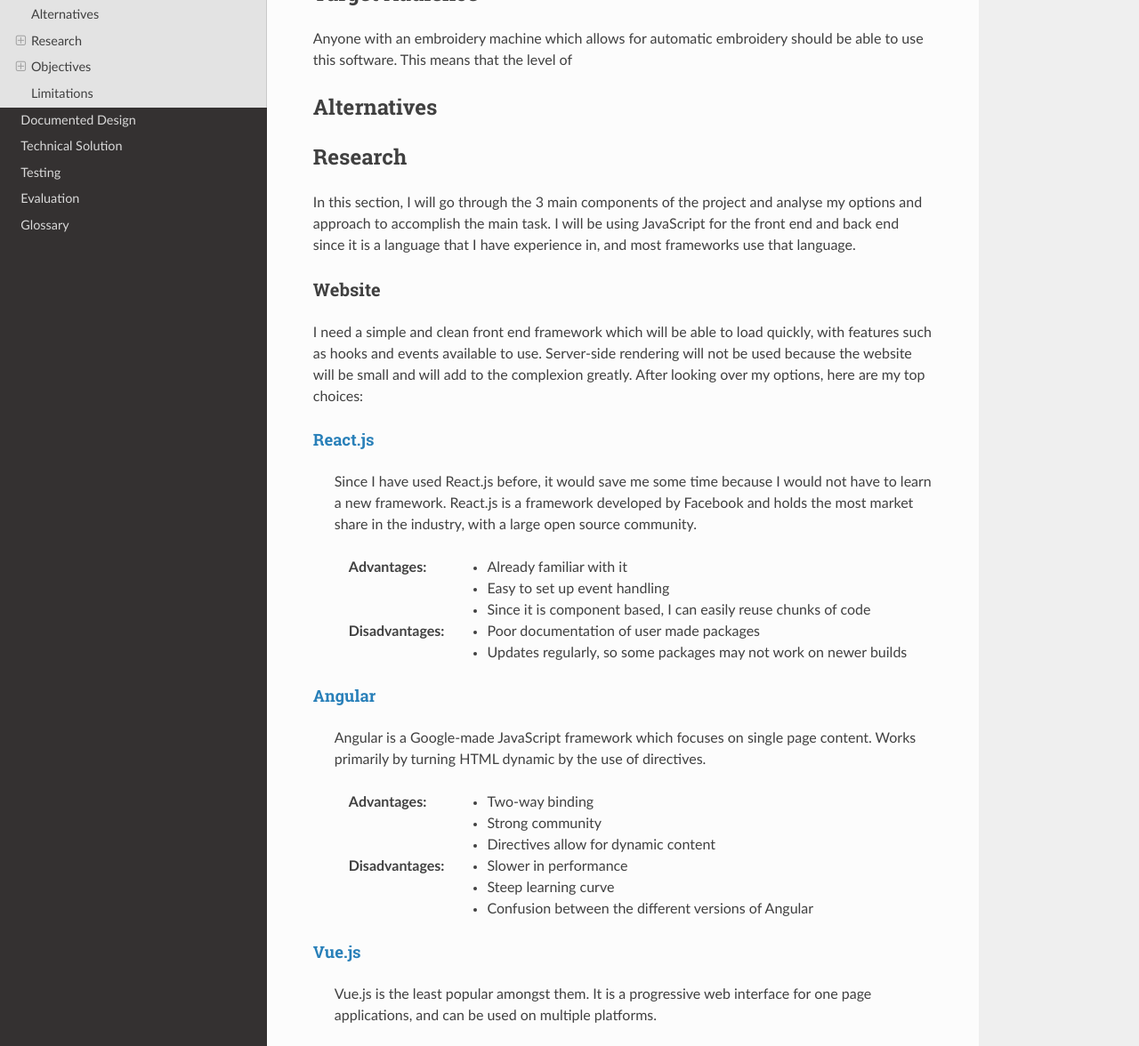
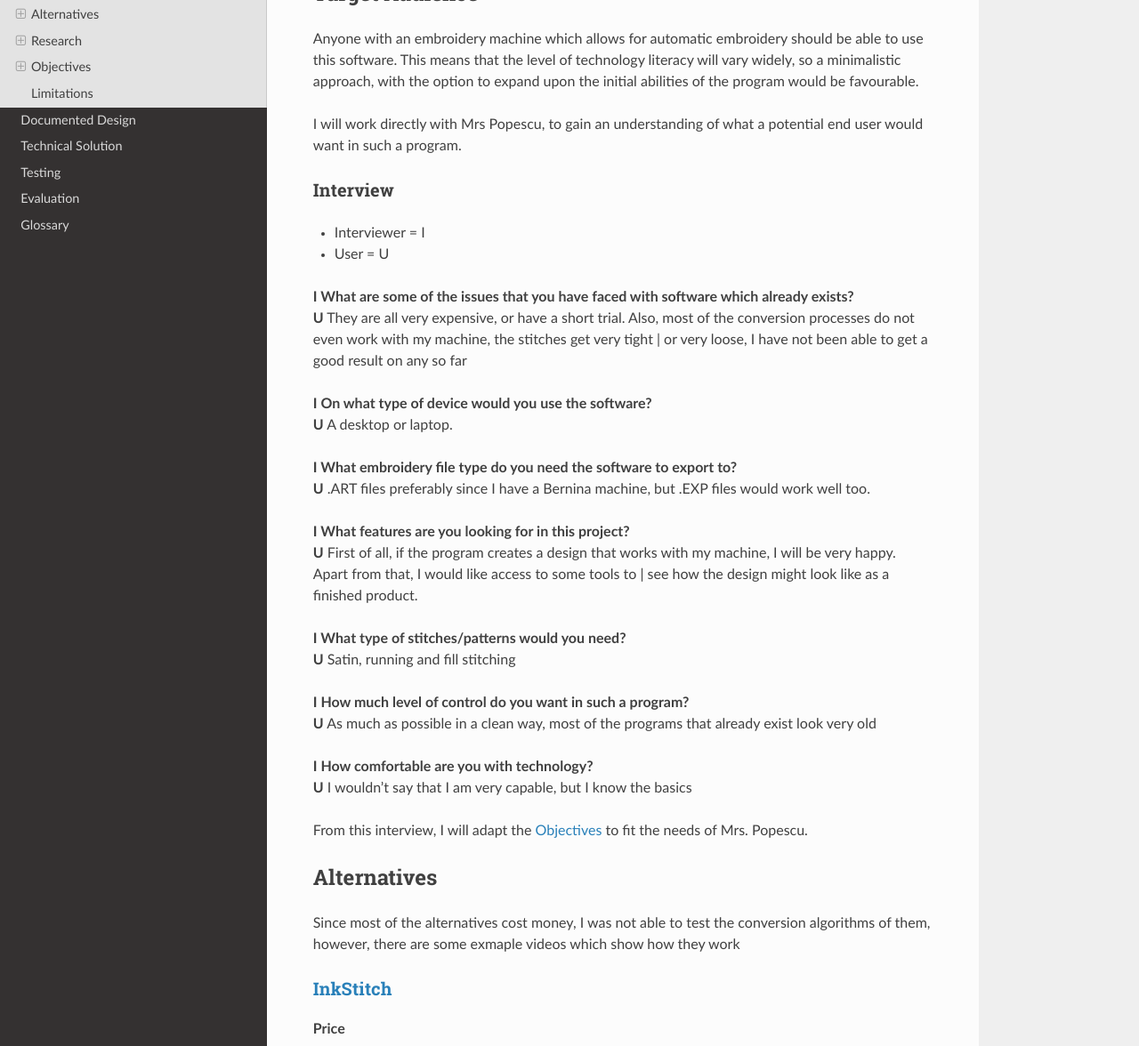
Before and after one commit to Tudor0404/easythread, a Sphinx documentation site: the page built from docs/pages/analysis.rst, in a window 1280 px wide and 1400 px high, scrolled down 1196 px. Shown: the part 224-1400 px from the top of the window at 89% size. Built offline with Sphinx 7.4.7 and the Read the Docs theme 2.0.0, drawn with Linux system fonts in a browser that asks for light colours; some of the changed text lies outside the part shown.

Commit message:
some documentation

```diff
--- a/docs/pages/analysis.rst
+++ b/docs/pages/analysis.rst
@@ -32,11 +32,77 @@
 Target Audience
 ***************
 
-Anyone with an embroidery machine which allows for automatic embroidery should be able to use this software. This means that the level of
+Anyone with an embroidery machine which allows for automatic embroidery should be able to use this software. This means that the level of technology literacy will vary widely, so a minimalistic approach, with the option to expand upon the initial abilities of the program would be favourable.
+
+I will work directly with Mrs Popescu, to gain an understanding of what a potential end user would want in such a program.
+
+Interview
+=========
+
+* Interviewer = I
+* User = U
+
+| **I What are some of the issues that you have faced with software which already exists?**
+| **U** They are all very expensive, or have a short trial. Also, most of the conversion processes do not even work with my machine, the stitches get very tight | or very loose, I have not been able to get a good result on any so far
+|
+| **I On what type of device would you use the software?**
+| **U** A desktop or laptop.
+|
+| **I What embroidery file type do you need the software to export to?**
+| **U** .ART files preferably since I have a Bernina machine, but .EXP files would work well too.
+|
+| **I What features are you looking for in this project?**
+| **U** First of all, if the program creates a design that works with my machine, I will be very happy. Apart from that, I would like access to some tools to | see how the design might look like as a finished product.
+|
+| **I What type of stitches/patterns would you need?**
+| **U** Satin, running and fill stitching
+|
+| **I How much level of control do you want in such a program?**
+| **U** As much as possible in a clean way, most of the programs that already exist look very old
+|
+| **I How comfortable are you with technology?**
+| **U** I wouldn't say that I am very capable, but I know the basics
+
+
+From this interview, I will adapt the `Objectives`_ to fit the needs of Mrs. Popescu.
+
 
 ************
 Alternatives
 ************
+
+Since most of the alternatives cost money, I was not able to test the conversion algorithms of them, however, there are some exmaple videos which show how they work
+
+InkStitch_
+==========
+**Price**
+	Free
+**Use**
+	It is mainly used to convert vector files into embroidery files, and embroidery files between them.
+**Platform**
+	Inkscape (Windows/Mac/Linux)
+**Pros**
+	* Free
+	*
+	*
+**Cons**
+	* conversion
+
+Wilcom_
+=======
+**Price**
+	Need to enquire
+**Use**
+	An all-round tool used to create embroidery files, including digitising
+**Platform**
+	Windows/Mac/Linux
+**Pros**
+	* Very mature
+	* Professional-grade
+	* Works with most file types
+**Cons**
+	* Very costly
+	* Not aimed at hobbyists
 
 ********
 Research
@@ -81,7 +147,7 @@
 Vue.js_
 ^^^^^^^
 
-    Vue.js is the least popular amongst them. It is a progressive web interface for one page applications, and can be used on multiple platforms.
+    Vue.js is the least popular amongst them. It is a progressive web interface for one-page applications, and can be used on multiple platforms.
 
     :Advantages:
         * Tiny size allows for fast client loading
@@ -360,3 +428,5 @@
 .. _React.js: https://reactjs.org/
 .. _Angular: https://angular.io/
 .. _Vue.js: https://vuejs.org/
+.. _InkStitch: https://inkstitch.org/
+.. _Wilcom: https://www.wilcom.com/Products/EmbroideryStudioe4Designing.aspx
```
Also changed, not shown: other parts of docs/pages/analysis.rst (+4 -2 lines).
